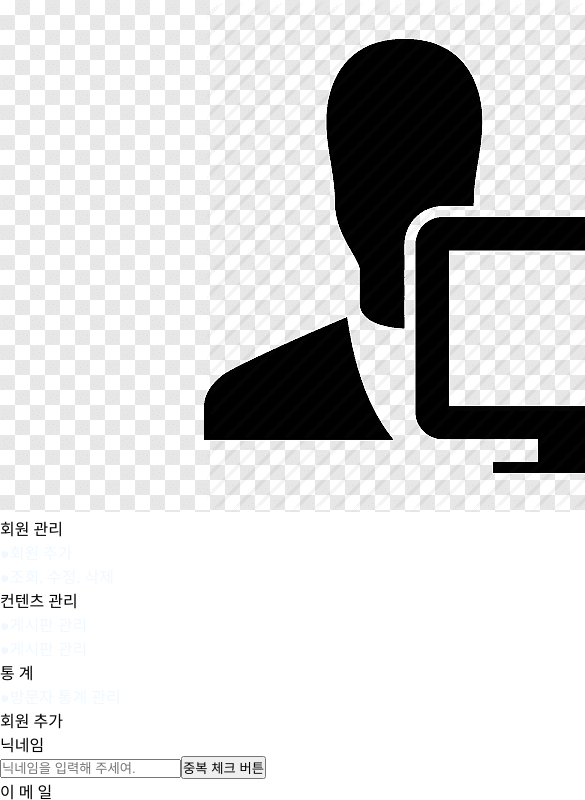
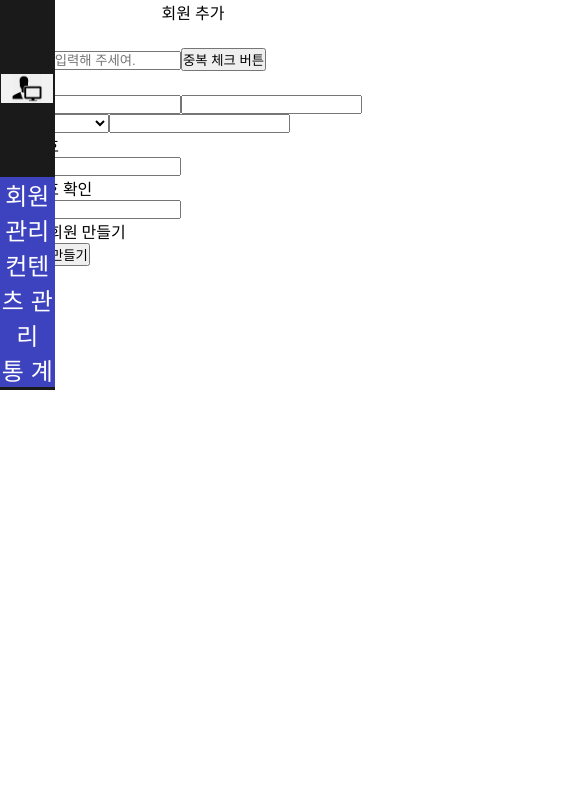
Before and after one commit to leeahyeon01/In-The-M-ovie-, a plain HTML site: page admin/admin.html in a window 390 px wide. Shown: the top 800 px of the page, 585 px wide, since content can reach past the window. Drawn offline with Linux system fonts and the light colour scheme.

Commit message:
adminBackup

```diff
--- a/admin/admin.html
+++ b/admin/admin.html
@@ -17,7 +17,6 @@
     html {
       scroll-behavior: smooth;
     }
-
     a {
       color: aliceblue;
     }
@@ -26,6 +25,19 @@
     }
     a:visited {
       text-decoration: none;
+    }
+
+
+    .clickDiv {
+      width: 100%;
+      height: 50%;
+    }
+
+    .clickDiv:hover {
+      cursor: pointer;
+      text-decoration: underline;
+      font-weight: bold;
+      background-color: coral;
     }
   </style>
 </head>
@@ -59,8 +71,14 @@
         let tagArr = [];
         if (Array.isArray(tagName) === false) {
           if (attri !== undefined) {
-            for (let i = 0; i < tagCount; i++) {
-              tagArr.push(`<${tagName} ${attri}>${content}</${tagName}>`);
+            if(Array.isArray(attri) ===  false) {
+              for (let i = 0; i < tagCount; i++) {
+                tagArr.push(`<${tagName} ${attri}>${content}</${tagName}>`);
+              }
+            } else {
+              for (let i = 0; i < tagCount; i++) {
+                tagArr.push(`<${tagName} ${attri[i]}>${content}</${tagName}>`);
+              }
             }
           } else {
             for (let i = 0; i < tagCount; i++) {
@@ -70,8 +88,14 @@
         } else {
           for (let i = 0; i < tagName.length; i++) {
             if (attri !== undefined) {
-              for (let ii = 0; ii < tagCount; ii++) {
-                tagArr.push(`<${tagName[i]} ${attri}>${content}</${tagName[i]}>`);
+              if(Array.isArray(attri) === false) {
+                for (let ii = 0; ii < tagCount; ii++) {
+                  tagArr.push(`<${tagName[i]} ${attri}>${content}</${tagName[i]}>`);
+                }
+              } else {
+                for (let ii = 0; ii < tagCount; ii++) {
+                  tagArr.push(`<${tagName[i]} ${attri[ii]}>${content}</${tagName[i]}>`);
+                }
               }
             } else {
               for (let ii = 0; ii < tagCount; ii++) {
@@ -129,6 +153,13 @@
 
     const menuClient = menuDiv.children[0];
     menuClient.children[0].textContent = '회원 관리';
+
+    menuClient.children[0].style.fontFamily = "'Inter', sans-serif";
+    menuClient.children[0].style.color = 'rgba(255, 255, 255, 1)';
+    menuClient.children[0].style.backgroundColor = 'rgba(61, 66, 190, 1)';
+    menuClient.children[0].style.fontSize = '150%';
+    menuClient.children[0].style.textAlign = 'center';
+
     const menuList = menuClient.children[1];
     tagMaker(menuList, creA.tagName, 2, childMaker(creDiv.tagName, 1, 'class="clickDiv"', ''), 'href=""');
     //menuList.children[0].href = '#one';
@@ -137,6 +168,14 @@
     const menuContent = menuDiv.children[1];
 
     menuContent.children[0].textContent = '컨텐츠 관리';
+
+    menuContent.children[0].style.fontFamily = "'Inter', sans-serif";
+    menuContent.children[0].style.color = 'rgba(255, 255, 255, 1)';
+    menuContent.children[0].style.backgroundColor = 'rgba(61, 66, 190, 1)';
+    menuContent.children[0].style.fontSize = '150%';
+    menuContent.children[0].style.textAlign = 'center';
+
+
     const contentList = menuContent.children[1];
     tagMaker(contentList, creA.tagName, 2, childMaker(creDiv.tagName, 1, 'class="clickDiv"', ''), 'href=""','');
     //contentList.children[0].href = '#three';
@@ -147,6 +186,13 @@
     const menuStat = menuDiv.children[2];
 
     menuStat.children[0].textContent = '통 계';
+
+    menuStat.children[0].style.fontFamily = "'Inter', sans-serif";
+    menuStat.children[0].style.color = 'rgba(255, 255, 255, 1)';
+    menuStat.children[0].style.backgroundColor = 'rgba(61, 66, 190, 1)';
+    menuStat.children[0].style.fontSize = '150%';
+    menuStat.children[0].style.textAlign = 'center';
+
     const statList = menuStat.children[1];
     tagMaker(statList, creA.tagName, 1, childMaker(creDiv.tagName, 1, 'class="clickDiv"', ''), 'href=""','');
     //statList.children[0].href = '#five';
@@ -158,31 +204,31 @@
       switch(i) {
         case 0:
           clickDiv[i].textContent = " ●회원 추가 ";
-          clickDiv[i].dataset.datadat = '1';
+          clickDiv[i].dataset.divdat = '1';
           clickDiv[i].parentElement.attributes[0].value = "#one";
         break;
 
         case 1:
           clickDiv[i].textContent = " ●조회, 수정, 삭제 ";
-          clickDiv[i].dataset.datadat = '2';
+          clickDiv[i].dataset.divdat = '2';
           clickDiv[i].parentElement.attributes[0].value = "#two";
         break;
 
         case 2:
-          clickDiv[i].textContent = " ●게시판 관리 ";
-          clickDiv[i].dataset.datadat = '4';
-          clickDiv[i].parentElement.attributes[0].value = "#four";
+          clickDiv[i].textContent = " ●메인 화면";
+          clickDiv[i].dataset.divdat = '3';
+          clickDiv[i].parentElement.attributes[0].value = "#three";
         break;
 
         case 3:
            clickDiv[i].textContent = " ●게시판 관리 ";
-           clickDiv[i].dataset.datadat = '4';
+           clickDiv[i].dataset.divdat = '4';
            clickDiv[i].parentElement.attributes[0].value = "#four";
         break;
 
         case 4:
          clickDiv[i].textContent = " ●방문자 통계 관리 ";
-         clickDiv[i].dataset.datadat = '5';
+         clickDiv[i].dataset.divdat = '5';
          clickDiv[i].parentElement.attributes[0].value = "#five";
         break;
       }
@@ -199,6 +245,8 @@
     const targetUpMedia = main.children[2].children[0].children[0];
     const targetMngBoard = main.children[3].children[0].children[0];
     const targetStatVisitor = main.children[4].children[0].children[0];
+
+    const sectionDivArr = [targetAddUser, targetUpDatUser, targetUpMedia, targetMngBoard, targetStatVisitor];
 
     for(let i = 0; i < main.children.length; i++) {
       const targetContainer =  main.children[i].children[0].children[0].children[1];
@@ -407,250 +455,214 @@
           const inputArr = [creInput.tagName, creBtn.tagName, creBtn.tagName, creBtn.tagName];
           const conteArr = [];
           tagMaker(targetContainer, creDiv.tagName, 4, childMaker(inputArr, 1, '', ''), '');
+
           targetContainer.children[0].children[0].type = 'file';
-          targetContainer.children[0].children[0].value = '파일 업로드';
-
+          targetContainer.children[0].children[0].textContent = '파일 업로드';
           targetContainer.children[0].children[1].textContent = '동영상 편집';
           targetContainer.children[0].children[1].value = '동영상 편집';
-
           targetContainer.children[0].children[2].textContent = '동영상 미리보기';
           targetContainer.children[0].children[2].value = '동영상 미리보기';
-
           targetContainer.children[0].children[3].textContent = '업로드 하기';
           targetContainer.children[0].children[3].value = '업로드 하기';
           targetContainer.children[0].children[3].type = 'submit';
       }
     }
 
+    for(let i = 0; i < targetMngBoard.children.length; i++) {
+      const targetContainer = targetMngBoard.children[i];
+      switch(i) {
+        case 0:
+          targetContainer.textContent = '게시판관리';
+          break;
+
+        case 1:
+          tagMaker(targetContainer, creDiv.tagName, 2, childMaker(creDiv.tagName, 5, '', ''));
+          for(let ii = 0; ii < 5; ii++) {
+            const textArr = ['인덱스', '제 목', '게시판 타입', '작 성 자(닉네임)', '기능'];
+            const listArr = ['인덱스', '제 목', '자게, 공지, QA', '이름', '<button>게시물 관리</button><button>수정</button><button>삭제</button>'];
+
+            targetContainer.children[0].children[ii].textContent = textArr[ii];
+            targetContainer.children[1].children[ii].innerHTML = listArr[ii];
+          }
+          break;
+      }
+    }
+
+    console.log(targetStatVisitor);
+    tagMaker(targetStatVisitor.children[1], creDiv.tagName, 5, childMaker(creDiv.tagName, 2, '', ''), '');
+
+    for(let i = 0; i < targetStatVisitor.children[1].children.length; i++) {
+      const targetContainer = targetStatVisitor.children[1].children[i];
+      const textArr = ['방문자 추이', '새로 쓴 게시물', '추천', '조회', '방문자 수'];
+      targetContainer.children[0].textContent = textArr[i];
+      const srcArr = ["./img/visiors_graph.png", "./img/board.png", "./img/good.png", "./img/click.png", "./img/views.png"];
+      const altArr = ['이거슨 그래프를 가장한 이미지', '이거슨 통계를 가장한 이미지', '이거슨 통계를 가장한 이미지', '이거슨 통계를 가장한 이미지', '이거슨 통계를 가장한 이미지'];
+      tagMaker(targetContainer.children[1], creImg.tagName, 1, '');
+      for(let ii = 0; ii < srcArr.length; ii++) {
+        targetContainer.children[1].children[0].src = srcArr[ii];
+        targetContainer.children[1].children[0].alt = altArr[ii];
+      }
+    }
+
+    menuDiv.addEventListener('click', (event) => {
+        let datasetValue = event.target.dataset.divdat;
+        if (datasetValue !== undefined) {
+          for (let i = 0; i < clickDiv.length; i++) {
+            if (clickDiv[i].dataset.divdat !== datasetValue) {
+              clickDiv[i].style.color = "white";
+              clickDiv[i].style.fontWeight = "";
+            }
+          }
+          event.target.style.color = "coral";
+          event.target.style.fontWeight = "bold";
+        }
+      });
+
+      window.addEventListener('hashchange', ()=>{
+        const urlHash = window.location.href;
+        let getValue = urlHash.substring(urlHash.indexOf("#")+1, urlHash.length);
+      });
+
+    menuClient.children[1].style.height = "0";
+    menuClient.children[1].style.overflow = "hidden";
+
+    menuContent.children[1].style.height = "0";
+    menuContent.children[1].style.overflow = "hidden";
+
+    menuStat.children[1].style.height = "0";
+    menuStat.children[1].style.overflow = "hidden";
+
+    let clToggle = true, conToggle = true, statToggle = true;
+    let countCl = 0, countCon = 0, countStat = 0;
+
+    const framerate = 120 / 1000;
+
+    function dropDownEvent(targetDiv, toggle, count) {
+      targetDiv.children[0].addEventListener('click', () => {
+        if (toggle) {
+          let dropDown = setInterval(() => {
+            targetDiv.children[1].style.height = `${count++}px`;
+            if (count > 80) {
+              clearInterval(dropDown);
+              toggle = !toggle;
+            }
+          }, framerate);
+        } else {
+          let dropUp = setInterval(() => {
+            targetDiv.children[1].style.height = `${count--}px`;
+            toggle = !toggle;
+            if (count < 0) {
+              clearInterval(dropUp);
+              toggle = !toggle;
+            }
+          }, framerate);
+        }
+      });
+    }
+
+    dropDownEvent(menuClient, clToggle, countCl);
+    dropDownEvent(menuContent, conToggle, countCon);
+    dropDownEvent(menuStat, statToggle, countStat);
 
 
+    // STYLE
 
+    adminDiv.style.width = '99vw';
+    adminDiv.style.height = 'auto';
+    adminDiv.style.display = 'flex';
 
-  //   const doubleDiv = ['div', 'div'];
-  //   const tripleDiv = ['div', 'div', 'div'];
-  //   const quadraDiv = ['div', 'div', 'div', 'div'];
-  //   const pentaDiv = ['div', 'div', 'div', 'div', 'div'];
-  //   const hexaDiv = ['div', 'div', 'div', 'div', 'div', 'div'];
+    aside.style.width = '14vw';
+    aside.style.height = '100vw';
+    aside.style.backgroundColor = 'rgba(26, 26, 26, 1)';
+    aside.style.color = 'white';
+    aside.style.position = 'fixed';
 
-  //   tagMaker(root, 'div', '', '');
-  //   const adminDiv = root.children[0];
-  //   const adminChildren = ['aside', 'main'];
-  //   tagMaker(adminDiv, adminChildren, '');
+    aside.children[0].style.width = '100%';
+    aside.children[0].style.height = '21vh';
+    aside.children[0].style.display ='flex';
+    aside.children[0].style.flexDirection = 'center';
+    aside.children[0].style.flexWrap = 'nowrap';
+    aside.children[0].style.alignContent = 'center';
+    aside.children[0].style.justifyContent = 'center';
+    aside.children[0].style.alignItems = 'center';
 
-  //   const aside = adminDiv.children[0];
+    aside.children[0].children[0].style.width = '95%';
 
-  //   const main = adminDiv.children[1];
-  //   3
-  //   tagMaker(aside, doubleDiv, '<img/>');
+    main.style.width = "85vw";
 
-  //   const adminIconDiv = aside.children[0];
-  //   const adminImg = adminIconDiv.children[0];
-  //   adminImg.src = "./img/admin-icon02.png";
-  //   adminImg.alt = "관리자 아이콘 얼마든지 바뀔 수 있음"
+    const section = main.children;
+    for(let i = 0; i < section.length; i++) {
+      section[i].style.width = '99vw';
+      section[i].style.height = '100vh';
+      switch(i) {
+        case 0:
+        section[i].id = "one";
+        break;
 
-  //   const menuDiv = aside.children[1];
-  //   tagMaker(menuDiv, tripleDiv, '');
+        case 1:
+        section[i].id = "two";
+        break;
 
-  //   const menuClient = menuDiv.children[0];
-  //   const menuContent = menuDiv.children[1];
-  //   const menuStat = menuDiv.children[2];
+        case 2:
+        section[i].id = "three";
+        break;
 
+        case 3:
+        section[i].id = "four";
+        break;
 
-  //   tagMaker(menuClient, doubleDiv, '');
-  //   const menuClNameDiv = menuClient.children[0];
-  //   menuClNameDiv.textContent = '회원관리';
+        case 4:
+        section[i].id = "five";
+        break;
+      }
+    }
 
-  //   const menuClList = menuClient.children[1];
-  //   const anchorChildren = ['a', 'a'];
+    for(let i = 0; i < sectionDivArr.length; i++) {
+      sectionDivArr[i].style.width = '100%';
+      sectionDivArr[i].style.height = '100%';
+      sectionDivArr[i].style.display = 'flex';
 
-  //   tagMaker(menuClList, anchorChildren, '<div class="clickDiv" data-divdat=""></div>');
-  //   menuClList.children[0].href = '#one';
-  //   menuClList.children[1].href = '#two';
-  //   const addUser = menuClList.children[0].children[0];
-  //   console.dir(addUser);
-  //   addUser.dataset.divdat = "1";
-  //   addUser.textContent = '●회원추가'
-  //   const upDatUser = menuClList.children[1].children[0];
-  //   upDatUser.dataset.divdat = "2";
-  //   upDatUser.textContent = '●조회, 수정, 삭제'
+      switch(i) {
+        case 0:
+          sectionDivArr[i].style.flexDirection = 'column';
+          sectionDivArr[i].style.flexWrap = 'nowrap';
+          sectionDivArr[i].style.alignItems = 'center';
+          sectionDivArr[i].style.justifyContent = 'flex-start';
+        break;
 
-  //   tagMaker(menuContent, doubleDiv, ' ');
-  //   const menuConNameDiv = menuContent.children[0];
-  //   menuConNameDiv.textContent = '컨텐츠 관리';
+        case 1:
+          sectionDivArr[i].style.flexDirection = 'column';
+          sectionDivArr[i].style.flexWrap = 'nowrap';
+          sectionDivArr[i].style.alignContent = 'center';
+          sectionDivArr[i].style.justifyContent = 'space-evenly';
+          sectionDivArr[i].style.alignItems = 'center';
+        break;
 
-  //   const menuConList  = menuContent.children[1];
+        case 2:
+          sectionDivArr[i].style.flexDirection = 'column';
+          sectionDivArr[i].style.flexWrap = 'nowrap';
+          sectionDivArr[i].style.alignContent = 'center';
+          sectionDivArr[i].style.justifyContent = 'flex-start';
+          sectionDivArr[i].style.alignItems = 'center';
+        break;
 
-  //   tagMaker(menuConList, anchorChildren, '<div class="clickDiv" data-divdat=""></div>');
-  //   menuConList.children[0].href = '#three';
-  //   menuConList.children[1].href = '#four';
-  //   const upMedia = menuConList.children[0].children[0];
-  //   upMedia.dataset.divdat = "3";
-  //   upMedia.textContent = '●메인 화면 '
-  //   const mngBoard = menuConList.children[1].children[0];
-  //   mngBoard.dataset.divdat = "4";
-  //   mngBoard.textContent = '●게시판 관리';
+        case 3:
+          sectionDivArr[i].style.flexDirection = 'column';
+          sectionDivArr[i].style.flexWrap = 'nowrap';
+          sectionDivArr[i].style.alignContent = 'center';
+          sectionDivArr[i].style.justifyContent = 'flex-start';
+          sectionDivArr[i].style.alignItems = 'center';
+        break;
 
-  //   tagMaker(menuStat, doubleDiv, ' ');
-  //   const menuStatNameDiv = menuStat.children[0];
-  //   menuStatNameDiv.textContent = '통계 관리';
-
-  //   const menuStatList  = menuStat.children[1];
-
-
-  //   tagMaker(menuStatList, 'a', '<div class="clickDiv" data-divdat=""></div>');
-  //   menuStatList.children[0].href = '#five';
-  //   const statVisitor = menuStatList.children[0].children[0];
-  //   statVisitor.dataset.divdat = "5";
-  //   statVisitor.textContent = '●방문자 통계';
-
-
-
-
-  //   const mainChildren = ['section', 'section', 'section', 'section', 'section'];
-  //   tagMaker(main, mainChildren, '<form><div></div></form>', 'data-sectdat');
-  //   console.dir(main);
-
-  //   for(let i = 0; i < main.children.length; i++) {
-  //     main.children[i].dataset.divdat = i + 1;
-  //     const targetDiv = main.children[i].children[0].children[0];
-  //     tagMaker(targetDiv, doubleDiv, '');
-  //   }
-
-  //   const sectOne = main.children[0];
-  //   const sectTwo = main.children[1];
-  //   const sectThree = main.children[2];
-  //   const sectFour = main.children[3];
-  //   const sectFive = main.children[4];
-
-  //   const formOne = sectOne.children[0];
-  //   formOne.id = 'formOne';
-  //   const formTwo = sectTwo.children[0];
-  //   formTwo.id = 'formTwo';
-  //   const formThree = sectThree.children[0];
-  //   formThree.id = 'formOne';
-  //   const formFour = sectFour.children[0];
-  //   formFour.id = 'formFour';
-  //   const formFive = sectFive.children[0];
-  //   formFive.id = 'formFive';
-
-  //   const targetAddUser = formOne.children[0];
-  //   const targetUpDatUser = formTwo.children[0];
-  //   const targetUpMedia = formThree.children[0];
-  //   const targetMngBoard = formFour.children[0];
-  //   const targetStatVisitor = formFive.children[0];
-
-  //   const targetAUNameDiv = targetAddUser.children[0];
-  //   targetAUNameDiv.textContent = '회원추가';
-  //   const targetUDUNameDiv = targetUpDatUser.children[0];
-  //   const targetUMNameDiv = targetUpMedia.children[0];
-  //   const targetMBNameDiv = targetMngBoard.children[0];
-  //   const targetSVNameDiv = targetStatVisitor.children[0];
-
-  //   const targetAUListDiv = targetAddUser.children[1];
-  //   const targetUDUListDiv = targetUpDatUser.children[1];
-  //   const targetUMListDiv = targetUpMedia.children[1];
-  //   const targetMBListDiv = targetMngBoard.children[1];
-  //   const targetSVListDiv = targetStatVisitor.children[1];
-
-  //   tagMaker(targetAUListDiv, hexaDiv, '');
-  //   const AUListOneDiv = targetAUListDiv.children[0];
-  //   const AUListTwoDiv = targetAUListDiv.children[1];
-  //   const AUListThreeDiv = targetAUListDiv.children[2];
-  //   const AUListFourDiv = targetAUListDiv.children[3];
-  //   const AUListFiveDiv = targetAUListDiv.children[4];
-  //   const AUListSixDiv = targetAUListDiv.children[5];
-
-  //   tagMaker(AUListOneDiv, doubleDiv, '');
-  //   AUListOneDiv.children[0].textContent = '닉네임';
-  //   tagMaker(AUListOneDiv.children[1], 'input', '');
-  //   const nickInput = AUListOneDiv.children[1].children[0];
-  //   nickInput.type = 'text';
-  //   nickInput.name = 'nickName';
-  //   nickInput.id = 'nickName';
-  //   nickInput.placeholder = '닉네임을 입력해 주세요.';
-
-
-  //   tagMaker(AUListTwoDiv, 'button', '중복 체크');
-  //   const checkDupl = AUListTwoDiv.children[0];
-  //   checkDupl.value = '중복 체크';
-  //   checkDupl.name = 'checkDupl';
-  //   checkDupl.id = "checkDupl";
-  //   //console.dir(checkDupl);
-
-  //   tagMaker(AUListThreeDiv, doubleDiv, '');
-  //   AUListThreeDiv.children[0].textContent = '이메일';
-  //   const emailContent = ['input', 'input', 'select', 'button'];
-  //   tagMaker(AUListThreeDiv.children[0], emailContent, '');
-  //   const emailName = AUListThreeDiv.children[0].children[0];
-  //   emailName.type = 'text';
-  //   emailName.name = 'email';
-  //   emailName.id = 'emailName';
-  //   emailName.placeholder = '이메일';
-
-  //   const emailDomain = AUListThreeDiv.children[0].children[1];
-  //   emailName.type = 'text';
-  //   emailName.name = 'emailDomain';
-  //   emailName.id = 'emailDoamin';
-
-  //   const selectDomain = AUListThreeDiv.children[0].children[2];
-  //   selectDomain.innerHTML = '<option value="naver.com">네이버</option><option value="gmail.com">구글</option><option value="hanmail.net">다음</option><option value="kakao.com">카카오</option><option value="">직접입력</option>';
-
-  //   const emailCheckDupl = AUListThreeDiv.children[0].children[2];
-  //   emailCheckDupl.textContent = '중복체크';
-  //   emailCheckDupl.value = '중복체크';
-  //   emailCheckDupl.name = 'emailCheckDupl';
-
-  //   for(let i = 0; i < targetAUListDiv.children.length; i++) {
-  //     if(i === 0 || i === 1 || i === 2) {
-  //       continue;
-  //     } else {
-  //       tagMaker(targetAUListDiv.children[i], doubleDiv, '');
-  //     }
-  //   }
-  //   targetAUListDiv.children[3].children[0].textContent = '비번';
-  //   tagMaker(targetAUListDiv.children[3].children[1], 'input', '', );
-  //   const passwd = targetAUListDiv.children[3].children[1].children[0];
-  //   passwd.type = 'password';
-  //   passwd.name = 'passwd';
-  //   passwd.id = 'passwd';
-
-  //   targetAUListDiv.children[4].children[0].textContent = '비번 확인';
-  //   tagMaker(targetAUListDiv.children[4].children[1], 'input', '', 'type="password"');
-  //   const passCheck = targetAUListDiv.children[4].children[1].children[0];
-  //   passCheck.type = 'password';
-  //   passCheck.name = 'passCheck';
-  //   passCheck.id = 'passCheck';
-
-  //   targetAUListDiv.children[5].children[0].textContent = '가입하기';
-  //   tagMaker(targetAUListDiv.children[5].children[1], 'button', '가입하기');
-  //   const btnSigUp = targetAUListDiv.children[5].children[1].children[0];
-  //   btnSigUp.type = 'submit';
-  //   btnSigUp.name = 'btnSigUp';
-  //   btnSigUp.id = 'btnSigUp';
-
-
-      // const tagMaker = (container, tagName, content, tagElement, dataset) => {
-    //   this.tagName = tagName;
-    //   this.content = content;
-    //   let tagArr = [];
-    //   if (Array.isArray(tagName) === false) {
-    //     if(dataset !== undefined) {
-    //       tagArr.push(`<${tagName} ${tagElement}>${content}</${tagName}>`);
-    //     } else {
-    //       tagArr.push(`<${tagName}>${content}</${tagName}>`);
-    //     }
-    //     container.innerHTML = tagArr.join('');
-    //   } else {
-    //     for (let i = 0; i < tagName.length; i++) {
-    //       if(dataset !== undefined) {
-    //         tagArr.push(`<${tagName[i]} ${tagElement}>${content}</${tagName[i]}>`);
-    //     } else {
-    //       tagArr.push(`<${tagName[i]}>${content}</${tagName[i]}>`);
-    //     }
-    //     }
-    //     container.innerHTML = tagArr.join('');
-    //   }
-    // }
+        case 4:
+          sectionDivArr[i].style.flexDirection = 'column';
+          sectionDivArr[i].style.flexWrap = 'nowrap';
+          sectionDivArr[i].style.alignContent = 'center';
+          sectionDivArr[i].style.justifyContent = 'flex-start';
+          sectionDivArr[i].style.alignItems = 'center';
+        break;
+      }
+    }
   </script>
 </body>
 </html>
```
Also changed, not shown: admin/adminPage.html (+3 -3 lines).
